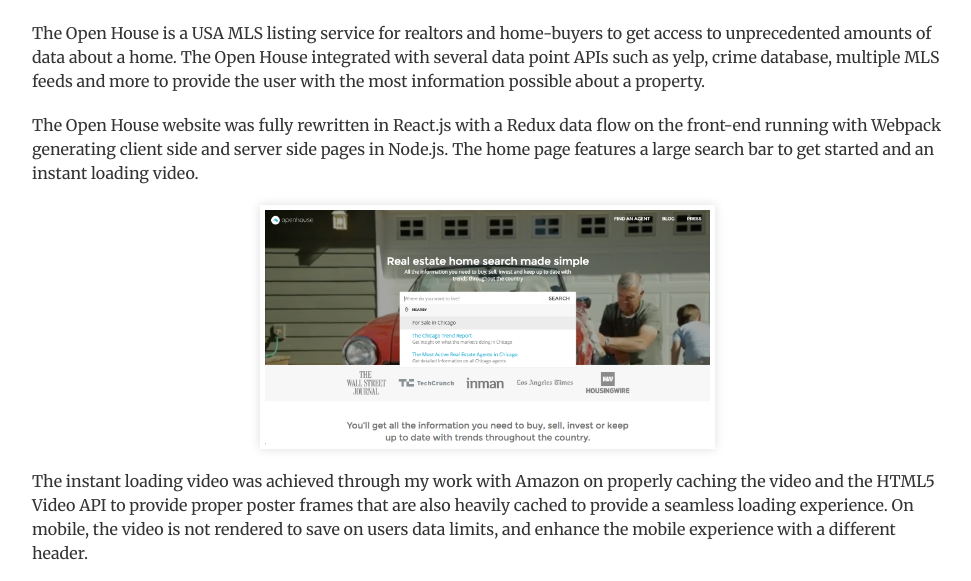
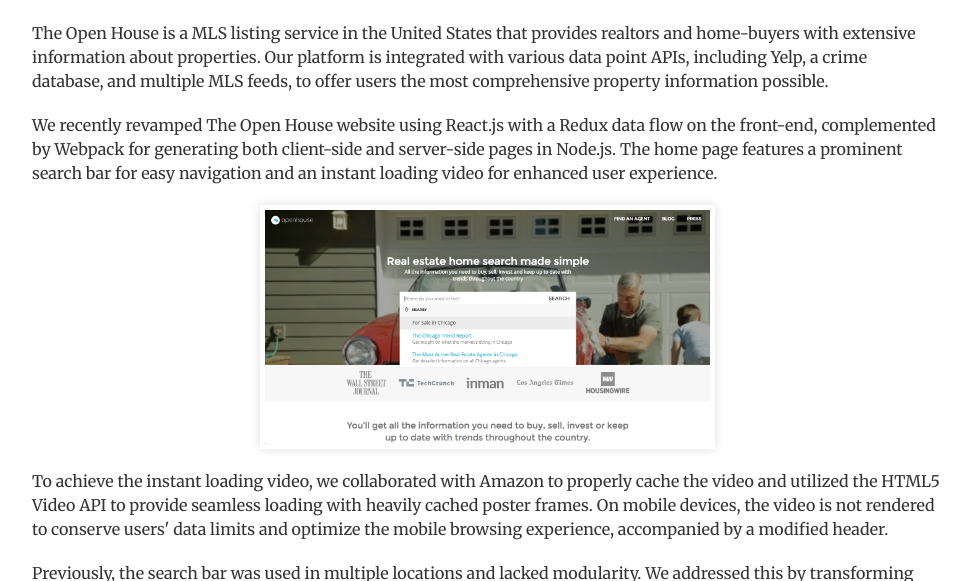
Before and after one commit to James-Wilkinson-git/james-wilkinson-git.github.io, a Jekyll site: the page built from _posts/2016-12-12-open-house.html, in a window 1280 px wide and 900 px high, cut to the strip 319-900 px from the top of the window. Shown: the whole strip, without its empty margins (153-1124 px from the left). Built offline with Jekyll 4.4.1, drawn with Linux system fonts in a browser that asks for light colours; some of the changed text lies outside the part shown.

Commit message:
Update 2016-12-12-open-house.html

```diff
--- a/_posts/2016-12-12-open-house.html
+++ b/_posts/2016-12-12-open-house.html
@@ -4,22 +4,22 @@ title: Open House React Development
 cat: Web Development
 img: /img/posts/openhouse.png
 ---
-<p>The Open House is a USA MLS listing service for realtors and home-buyers to get access to unprecedented amounts of data about a home. The Open House integrated with several data point APIs such as yelp, crime database, multiple MLS feeds and more to provide the user with the most information possible about a property.</p>
+<p>The Open House is a MLS listing service in the United States that provides realtors and home-buyers with extensive information about properties. Our platform is integrated with various data point APIs, including Yelp, a crime database, and multiple MLS feeds, to offer users the most comprehensive property information possible.</p>
 
-<p>The Open House website was fully rewritten in React.js with a Redux data flow on the front-end running with Webpack generating client side and server side pages in Node.js. The home page features a large search bar to get started and an instant loading video.</p>
+<p>We recently revamped The Open House website using React.js with a Redux data flow on the front-end, complemented by Webpack for generating both client-side and server-side pages in Node.js. The home page features a prominent search bar for easy navigation and an instant loading video for enhanced user experience.</p>
 
 <p class="text-center"><img src="/img/posts/openhouse.png" alt="Filters Page" /></p>
 
-<p>The instant loading video was achieved through my work with Amazon on properly caching the video and the HTML5 Video API to provide proper poster frames that are also heavily cached to provide a seamless loading experience. On mobile, the video is not rendered to save on users data limits, and enhance the mobile experience with a different header.</p>
+<p>To achieve the instant loading video, we collaborated with Amazon to properly cache the video and utilized the HTML5 Video API to provide seamless loading with heavily cached poster frames. On mobile devices, the video is not rendered to conserve users' data limits and optimize the mobile browsing experience, accompanied by a modified header.</p>
 
-<p>The search bar was not a single component at the time but was being used in multiple locations. While adding new features to the search bar and updating its design I also turned it into its own self-contained component with corresponding REDUX Actions and Types so that it would work on multiple different pages. The search bar also utilizes React Router to transition the application in a single page state to the next page.</p>
+<p>Previously, the search bar was used in multiple locations and lacked modularity. We addressed this by transforming the search bar into its own self-contained component with corresponding REDUX Actions and Types. This modification enables seamless utilization of the search bar across multiple pages, leveraging React Router for smooth application transitions between pages.</p>
 
-<p>Another major page I worked on for The Open House was the results listing page, specifically the filters. The new results listing page resembles the Airbnb UI and UX but with some major improvements. You will see the search bar has been implemented from the home page, but with a slightly different design, this is achieved through a CSS architecture I implemented when componentizing it so that it can support theming and extending on different pages.</p>
+<p>Another significant page I worked on for The Open House was the results listing page, particularly the filters. This page resembles the UI and UX of Airbnb, but we made several enhancements. We integrated the search bar from the home page, albeit with a slightly different design. To achieve this, I implemented a flexible CSS architecture that allows easy theming and extension on different pages.</p>
 
 <p class="text-center"><img src="/img/posts/openhouse-2.png" alt="Filters Page" /></p>
 
-<p>The filters view of the results listing is quiet complex, upon changing a filter a REDUX action is fired to update the listings and the map on the other side of the page. These filters range in complexity from simple check boxes to a full on price slider. The price slider is primarily driven by backend data. The filters pane proved tricky to get to work on mobile, tablet, and desktop while maintaining the same user experience, and a focus on using as little javascript as possible.</p>
+<p>The filters view of the results listing page is quite complex. When a user modifies a filter, a REDUX action is triggered to update the listings and the map on the page. These filters vary in complexity, ranging from simple checkboxes to a comprehensive price slider that primarily relies on backend data. Accommodating this complexity across mobile, tablet, and desktop devices while ensuring consistent user experience proved challenging. I addressed this challenge by developing the entire filter pane with minimal javascript. By utilizing React's internal state, I pass the current viewport to determine the appropriate CSS for the pane. This same state is leveraged by child components to render slightly differently based on the viewport. This approach empowers us to utilize pure CSS to style and control site functionality. Consequently, we do not require external javascript libraries for sticky footers or scrolling to maintain filter scroll positions and filter pagination.</p>
 
 <p>I developed the entire pane with minimal javascript, utilizing React's internal state I pass the current viewport to determine which set of CSS to use for the pane, and this same state is used by the children components to render slightly differently given the viewport. This allowed me to use pure CSS to style and control the functionality of the site. Meaning there was no need to use a sticky footer javascript library, or a scrolling library to ensure that scroll position when searching through the filters, and filter pagination wasn't destroyed when using the filters.</p>
 
-<p>It's this high attention to detail that I bring to every project, always focusing on the end user's experience with the code that I write, ensuring that it is complete, bug free, and performant on all devices.</p>
+<p>Throughout all my projects, I prioritize a meticulous attention to detail and user experience. I ensure that the code I write is robust, bug-free, and performs optimally on all devices.</p>
```
